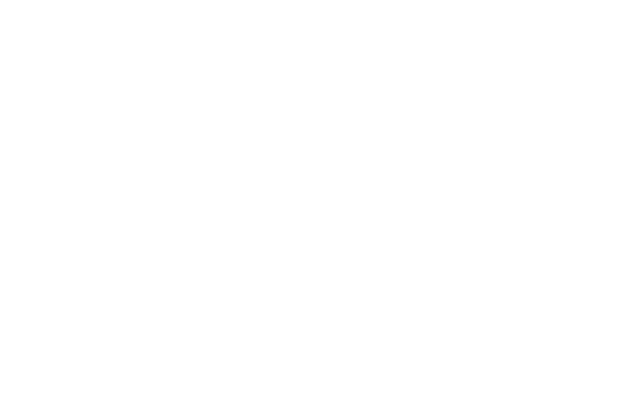
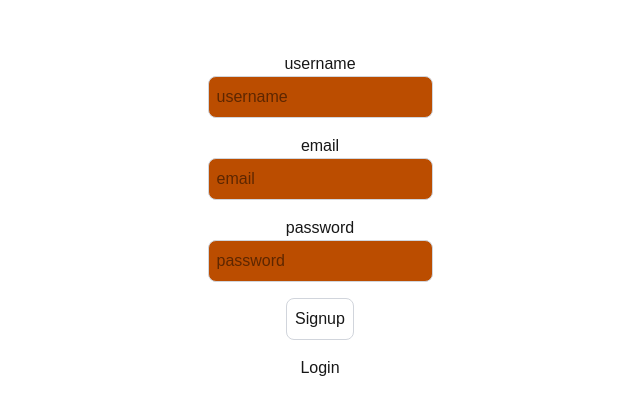
Before and after one commit to Ailiy6/nextjs-auth, a Next.js app: page /signup in a window 1280 px wide. Shown: the part 201-616 px from the top of the page, without its empty margins (320-960 px from the left). Built offline with nearby package versions, Linux system fonts and the light colour scheme.

Commit message:
feat: add signup frontend

```diff
--- a/src/app/signup/page.tsx
+++ b/src/app/signup/page.tsx
@@ -1,7 +1,56 @@
+"use client";
+import Link from "next/link";
+import React from "react";
+import { useRouter } from "next/navigation";
+import { axios } from "axios";
+
 export default function SignupPage() {
+  const [user, setUser] = React.useState({
+    email: "",
+    password: "",
+    username: "",
+  });
+
+  const onSignup = async () => {};
+
   return (
-    <div className="flex ">
+    <div className="flex flex-col items-center justify-center min-h-screen py-2 ">
       <h1 className=" text-white text-2xl">Signup</h1>
+      <hr />
+      <label htmlFor="username">username</label>
+      <input
+        className="p-2  text-black bg-amber-700 border border-gray-300 rounded-lg mb-4 focus:outline-none focus:border-gray-600"
+        id="username"
+        type="text"
+        value={user.username}
+        onChange={(e) => setUser({ ...user, username: e.target.value })}
+        placeholder="username"
+      />
+      <label htmlFor="email">email</label>
+      <input
+        className="p-2  text-black bg-amber-700 border border-gray-300 rounded-lg mb-4 focus:outline-none focus:border-gray-600"
+        id="email"
+        type="email"
+        value={user.email}
+        onChange={(e) => setUser({ ...user, email: e.target.value })}
+        placeholder="email"
+      />
+      <label htmlFor="password">password</label>
+      <input
+        className="p-2 text-black bg-amber-700 border border-gray-300 rounded-lg mb-4 focus:outline-none focus:border-gray-600"
+        id="password"
+        type="password"
+        value={user.password}
+        onChange={(e) => setUser({ ...user, password: e.target.value })}
+        placeholder="password"
+      />
+      <button
+        onClick={onSignup}
+        className="p-2 border border-gray-300 rounded-lg mb-4 focus:outline-none focus:border-gray-600 hover:bg-amber-600"
+      >
+        Signup
+      </button>
+      <Link href="/login">Login</Link>
     </div>
   );
 }
```
